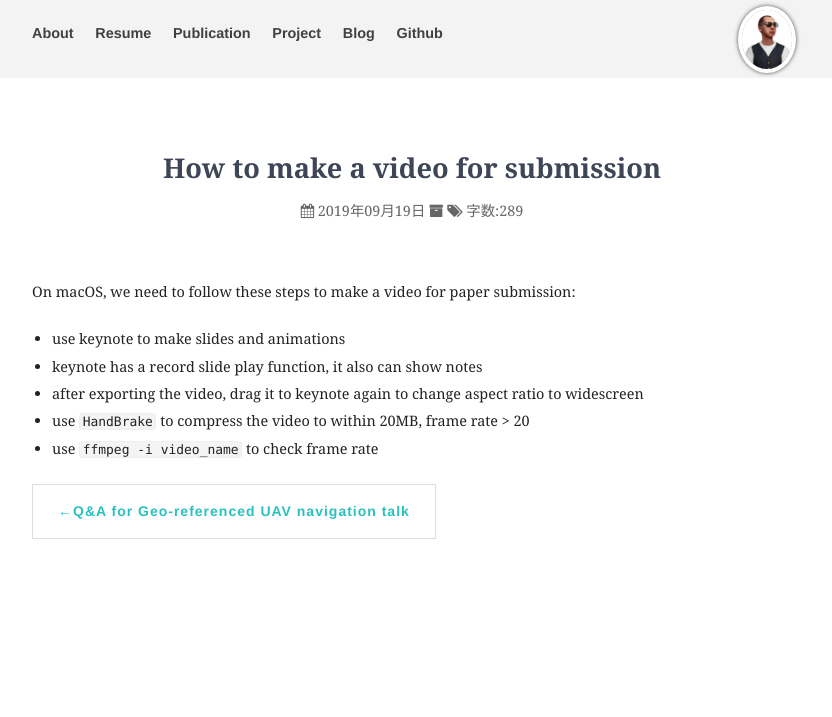
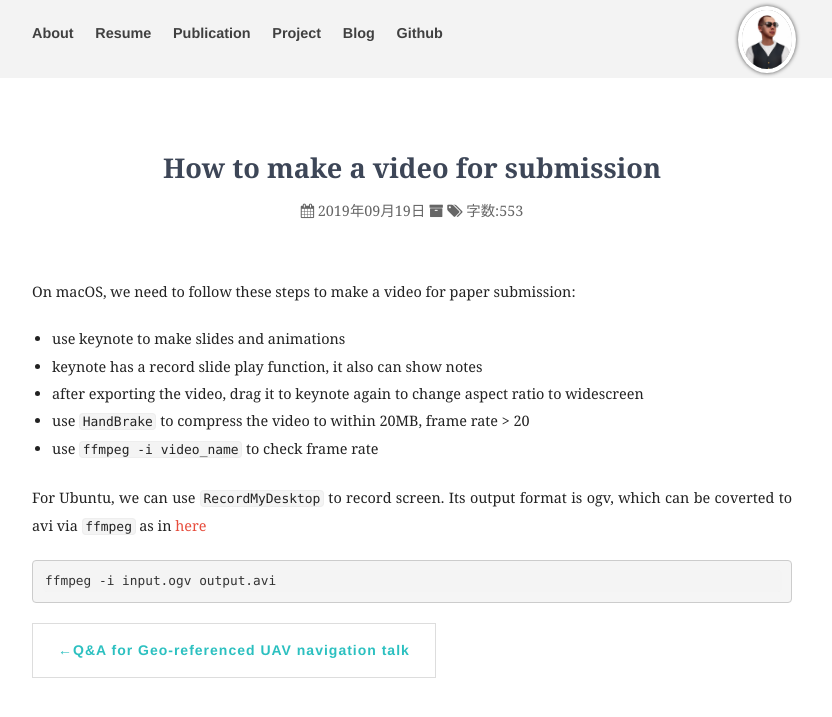
Before and after one commit to moshanATucsd/moshanATucsd.github.io, a Jekyll site: the page built from _posts/2019-09-19-video.md, in a window 1280 px wide. Shown: the top 717 px of the page, without its empty margins (228-1060 px from the left). Built offline with Jekyll 4.4.1, drawn with Linux system fonts in a browser that asks for light colours; nearby versions of some CDN libraries; comment, search, counter and statistics services are not loaded.

Commit message:
add update

````diff
--- a/_posts/2019-09-19-video.md
+++ b/_posts/2019-09-19-video.md
@@ -11,3 +11,10 @@ On macOS, we need to follow these steps to make a video for paper submission:
 * after exporting the video, drag it to keynote again to change aspect ratio to widescreen
 * use `HandBrake` to compress the video to within 20MB, frame rate > 20
 * use `ffmpeg -i video_name` to check frame rate
+
+For Ubuntu, we can use `RecordMyDesktop` to record screen. Its output format is ogv, which
+can be coverted to avi via `ffmpeg` as in [here](https://askubuntu.com/questions/17309/video-converter-ogv-to-avi-or-another-more-common-format)
+
+```
+ffmpeg -i input.ogv output.avi
+```
--- a/index.html
+++ b/index.html
@@ -22,6 +22,7 @@ title: Mo Shan's homepage
 
     <p>
     In my spare time, I enjoy reading detective and Sci Fi novels, and writing. <a href="https://goo.gl/TsYAFy">A Myestery Trip in the US</a> is published in the <a href="/pdfs/others/tuili.pdf">Chinese Mystery Magazine</a>, <a href="https://goo.gl/nG3Fdy">A Myestery Trip in the UK</a> is published in the Chinese Mystery Weekly, and my Sci Fi novel is <a href="https://goo.gl/wg4LNQ">The Forth Law of Robotics</a>.
+    There's also a published article named <a href="https://tinyurl.com/y2uxbh9x">Diary of the Netherland Trip</a>.
     </p>
 
 </section>
````
Also changed, not shown: 1 other file.
